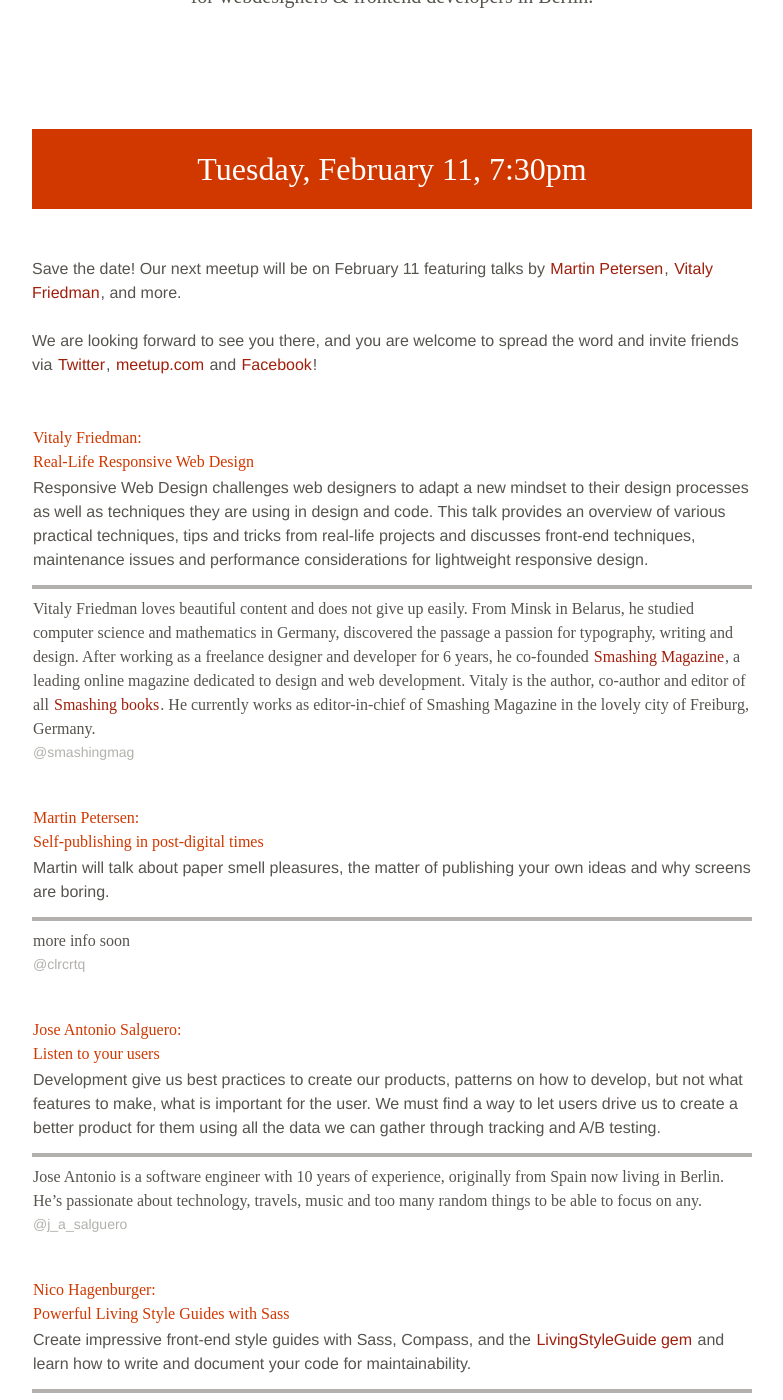
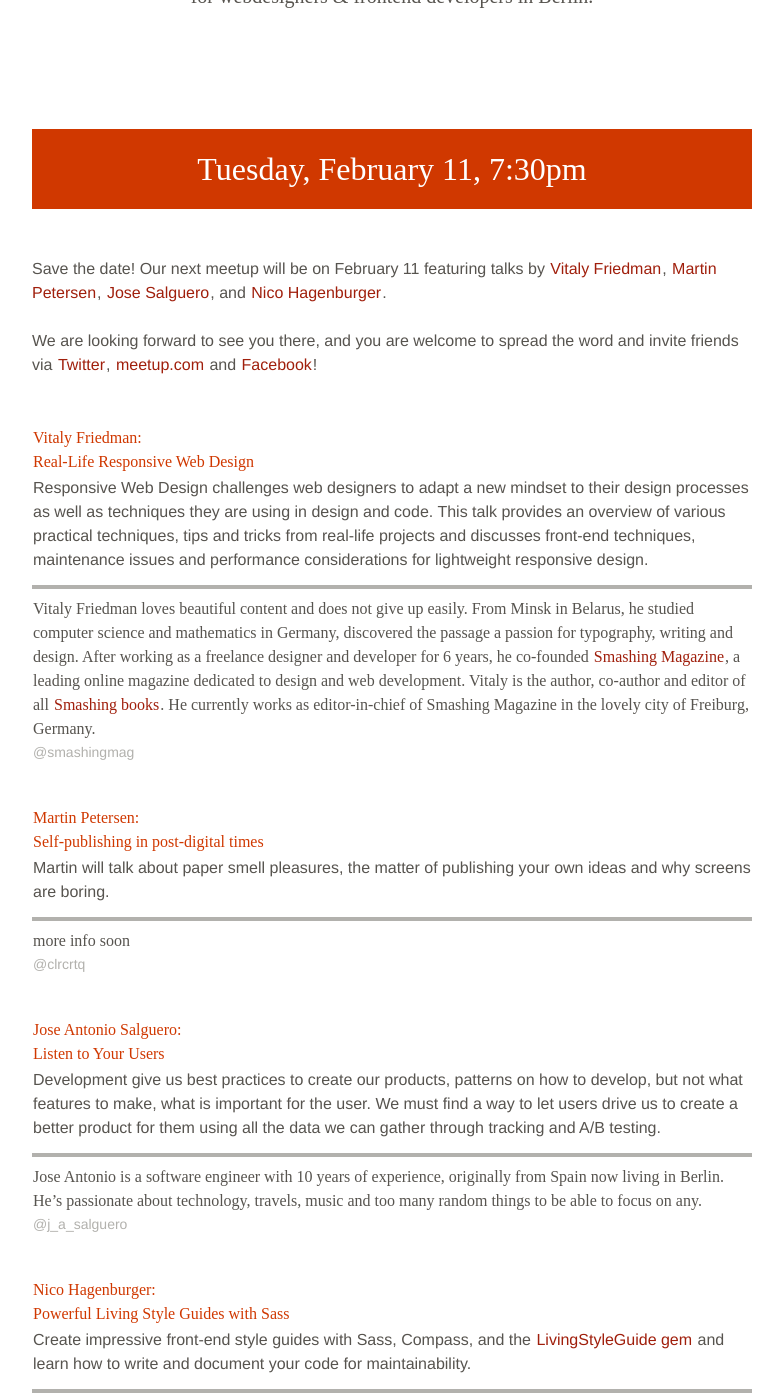
Before and after one commit to upfrontug/upfrontug.github.io, a Jekyll site: the page built from index.html, in a window 1280 px wide and 1400 px high, scrolled down 423 px. Shown: the whole window, without its empty margins (248-1031 px from the left). Built offline with Jekyll 4.4.1, drawn with Linux system fonts in a browser that asks for light colours; nearby versions of some CDN libraries; comment, search, counter and statistics services are not loaded; a style sheet for code colours, icons or effects is not loaded.

Commit message:
update intro text

```diff
--- a/_posts/2014-2-11-meetup.html
+++ b/_posts/2014-2-11-meetup.html
@@ -3,7 +3,7 @@
   class: next
 ---
 <p>
-  Save the date! Our next meetup will be on February 11 featuring talks by <a href="https://twitter.com/clrcrtq">Martin Petersen</a>, <a href="https://twitter.com/smashingmag">Vitaly Friedman</a>, and more.
+  Save the date! Our next meetup will be on February 11 featuring talks by <a href="https://twitter.com/smashingmag">Vitaly Friedman</a>, <a href="https://twitter.com/clrcrtq">Martin Petersen</a>, <a href="http://twiter.com/j_a_salguero">Jose Salguero</a>, and <a href="http://twiter.com/hagenburger">Nico Hagenburger</a>.
   <br>
   <br>
   We are looking forward to see you there, and you are welcome to spread the word and invite friends via <a href="http://twitter.com/upfront_ug" title="up.front on Twitter">Twitter</a>, <a href="http://www.meetup.com/up-front-ug/events/164173612/">meetup.com</a> and <a href="https://www.facebook.com/events/132605050243121">Facebook</a>!
@@ -32,7 +32,7 @@
     </ul>
   </li>
   <li>
-    <h4><span>Jose Antonio Salguero:</span> Listen to your users</h4>
+    <h4><span>Jose Antonio Salguero:</span> Listen to Your Users</h4>
     <p>
       Development give us best practices to create our products, patterns on how to develop, but not what features to make, what is important for the user. We must find a way to let users drive us to create a better product for them using all the data we can gather through tracking and A/B testing.
     </p>
```
